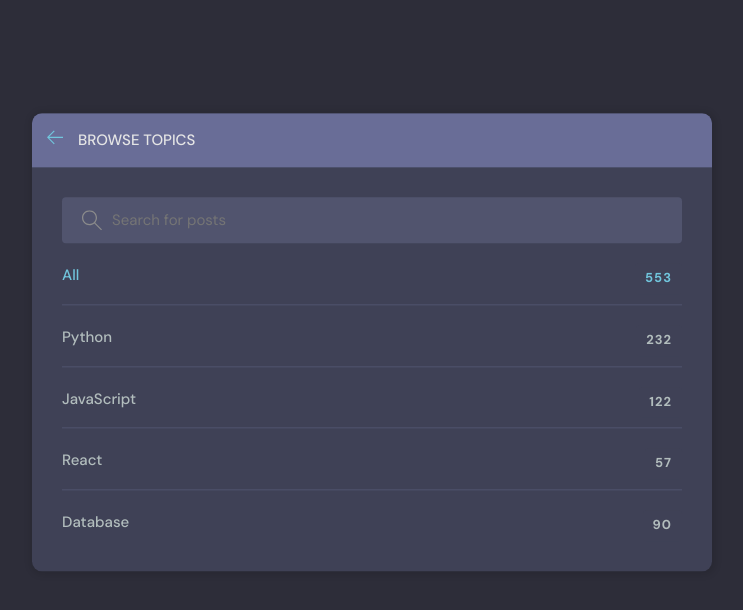
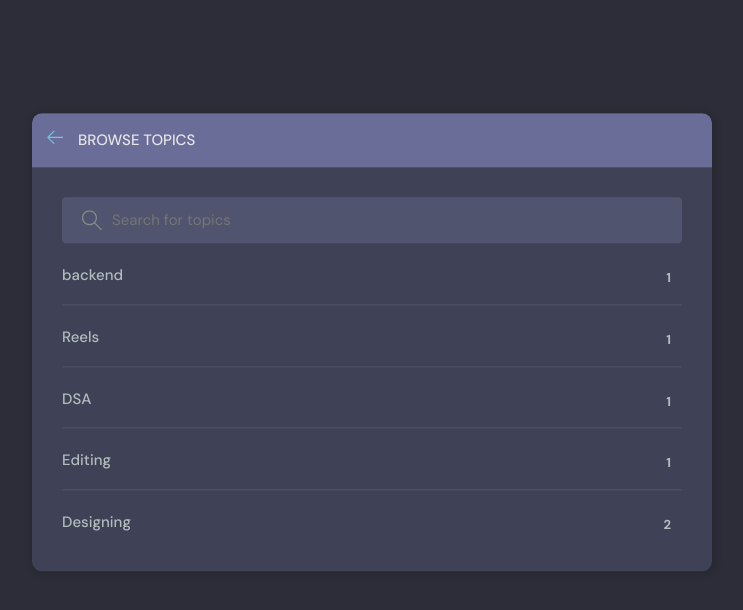
Before and after one commit to srivastavapriyanshu247-tech/Studyroom, a Django app: page /topicpage/ in a window 1280 px wide. Shown: the part 76-686 px from the top of the page, without its empty margins (268-1011 px from the left). Run offline with Django 5.2, Linux system fonts and the light colour scheme; data comes from the database, SQL or seed files in the repository; both versions use the stored data as it was after the commit.

Commit message:
added more functionality to topic section

```diff
--- a/base/views.py
+++ b/base/views.py
@@ -1,6 +1,6 @@
 from django.shortcuts import render,redirect
 from django.contrib import messages
-from django.db.models import Q
+from django.db.models import Q,Count
 from django.contrib.auth.decorators import login_required
 from django.contrib.auth import authenticate,login,logout
 from .models import Room,topic,message,User
@@ -52,9 +52,9 @@ def home(request):
     if user:
         return redirect('userProfile',pk=user.id)
     rooms=Room.objects.filter(Q(topic__name__icontains=q)| Q(name__icontains=q))
-    topics=topic.objects.all()[:4]
+    topics=topic.objects.annotate(room_count=Count('room')).order_by('-room_count')[:4]
     room_count=rooms.count()
-    topic_count=topics.count()
+    topic_count=Room.objects.all().count()
     mussage=message.objects.filter(room__in=rooms).order_by('-created')[:7]
     return render(request,'home.html',{'rooms':rooms,
                                        'topics':topics,
@@ -194,5 +194,6 @@ def edit_user(request):
 
 
 def topicpage(request):
-    topics=topic.objects.all()
+    q=request.GET.get('q',"")
+    topics=topic.objects.filter(name__icontains=q)
     return render(request,'topics.html',{'topics':topics})
--- a/template/topics.html
+++ b/template/topics.html
@@ -18,7 +18,8 @@
           </div>
 
           <div class="topics-page layout__body">
-            <form class="header__search">
+            <form class="header__search" method="get" action="">
+              {% csrf_token %}
               <label>
                 <svg version="1.1" xmlns="http://www.w3.org/2000/svg" width="32" height="32" viewBox="0 0 32 32">
                   <title>search</title>
@@ -26,26 +27,16 @@
                     d="M32 30.586l-10.845-10.845c1.771-2.092 2.845-4.791 2.845-7.741 0-6.617-5.383-12-12-12s-12 5.383-12 12c0 6.617 5.383 12 12 12 2.949 0 5.649-1.074 7.741-2.845l10.845 10.845 1.414-1.414zM12 22c-5.514 0-10-4.486-10-10s4.486-10 10-10c5.514 0 10 4.486 10 10s-4.486 10-10 10z"
                   ></path>
                 </svg>
-                <input placeholder="Search for posts" />
+                <input name=q placeholder="Search for topics" />
               </label>
             </form>
 
             <ul class="topics__list">
-              <li>
-                <a href="/" class="active">All <span>553</span></a>
-              </li>
-              <li>
-                <a href="/">Python <span>232</span></a>
-              </li>
-              <li>
-                <a href="/">JavaScript <span>122</span></a>
-              </li>
-              <li>
-                <a href="/">React <span>57</span></a>
-              </li>
-              <li>
-                <a href="/">Database <span>90</span></a>
-              </li>
+            {% for topic in topics %}
+            <li>
+              <a href="{% url 'home' %}?q={{topic.name}}">{{topic.name}} <span>{{topic.room_set.all.count}}</span></a>
+            </li>
+            {% endfor %}
             </ul>
           </div>
         </div>
--- a/template/topics_component.html
+++ b/template/topics_component.html
@@ -4,7 +4,7 @@
           </div>
           <ul class="topics__list">
             <li>
-              <a href="{% url 'home' %}" class="active">All <span>{{topics.count}}</span></a>
+              <a href="{% url 'home' %}" class="active">All <span>{{topic_count}}</span></a>
             </li>
             {% for topic in topics %}
             <li>
```
Also changed, not shown: db.sqlite3.
